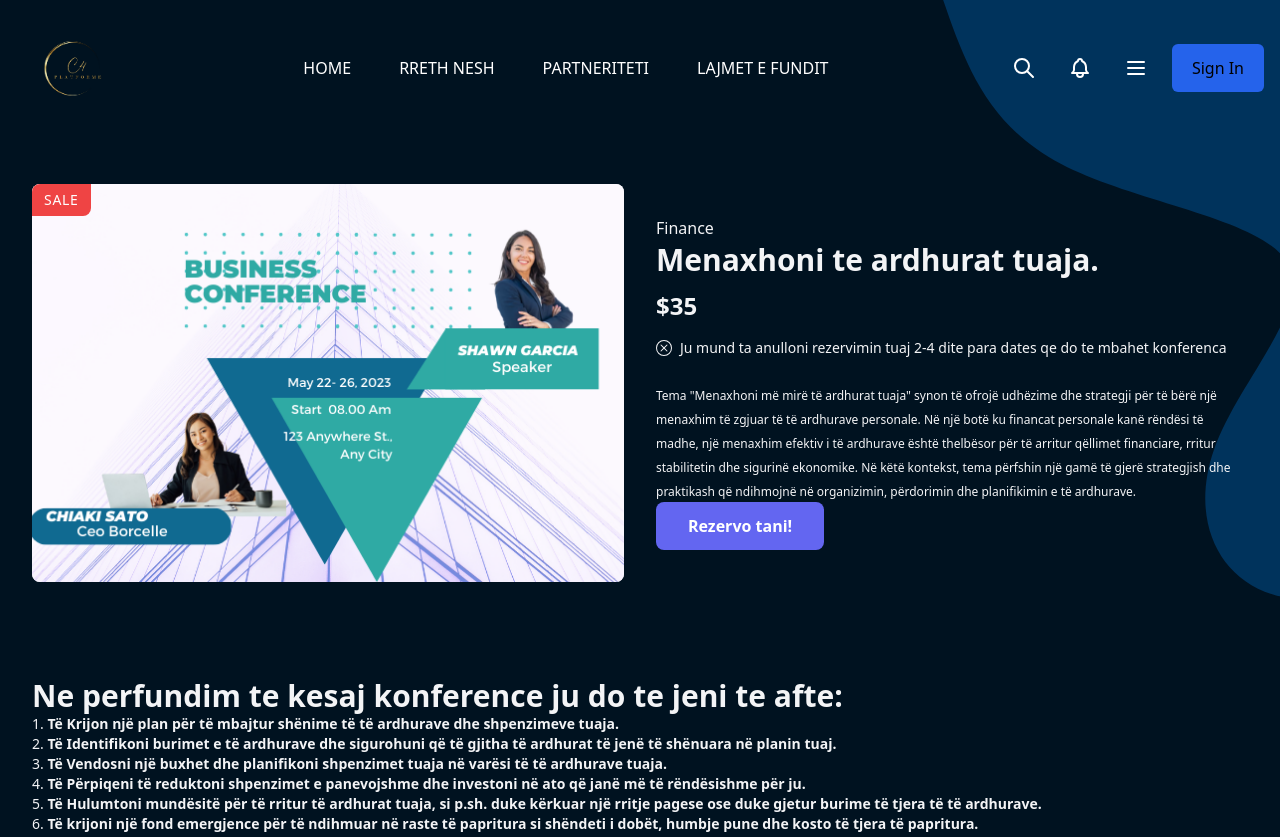
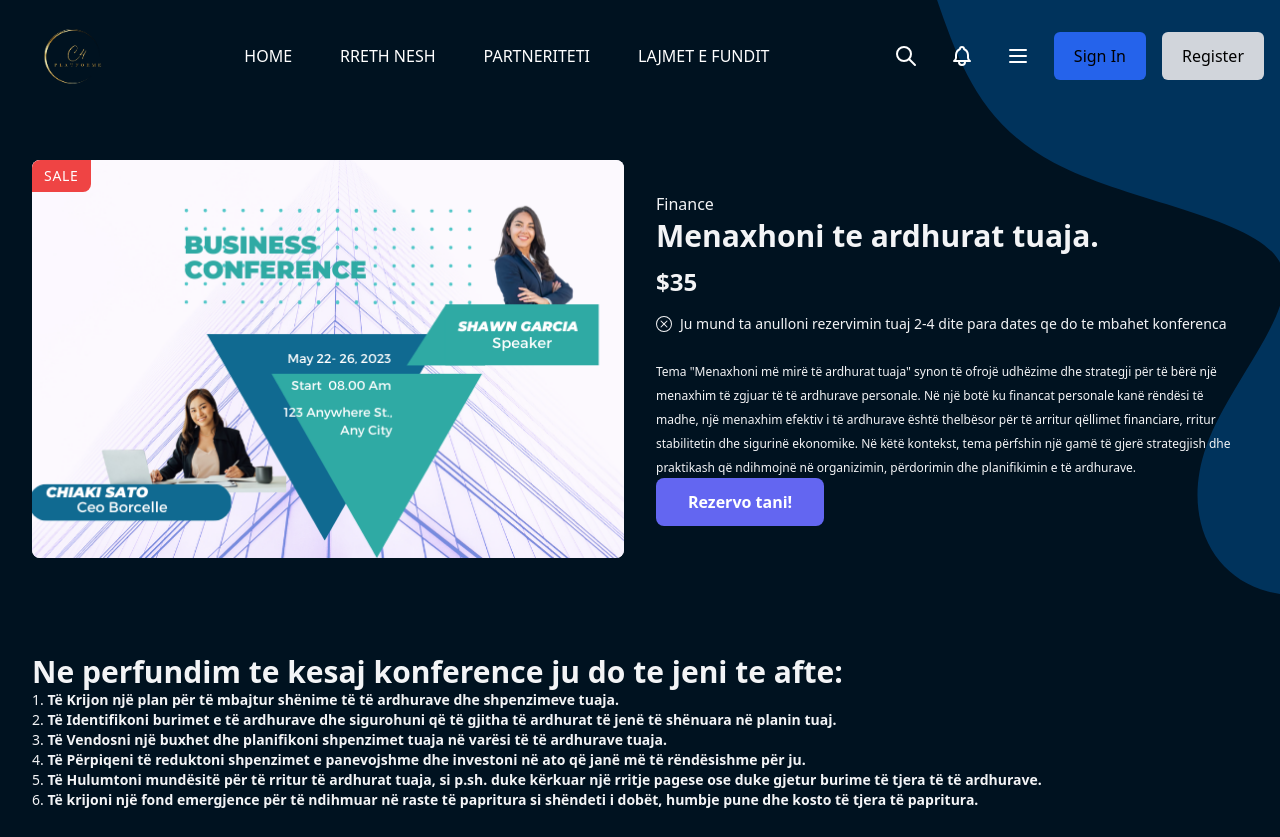
Before and after one commit to arsen26/Conference-Platform, a website: page konferenca2.html in a window 1280 px wide. Shown: the top 837 px of the page. Drawn offline with nearby package versions, Linux system fonts and the light colour scheme.

Commit message:
headache2

```diff
--- a/konferenca2.html
+++ b/konferenca2.html
@@ -19,7 +19,7 @@
 </head>
 <body>
 <!--TASKBARI-->
-<nav class="bg-blue-350 px-4 py-3">
+<nav class="bg-blue-350 px-4 ">
     <div class="flex justify-between items-center" >
       <a class="flex title-font font-medium items-center justify-end text-gray-900 mb-4 md:mb-0">
         <img src="logoja.png" alt="Logoja ime" class="w-28 h-28 text-white p-2 rounded-full">
@@ -70,7 +70,9 @@
             <a href="login.html" class="block bg-blue-600 text-grey-200 px-5 py-3 rounded-md hover:bg-blue-600/80 ">
                 Sign In
             </a>
-
+            <a href="register.html" class="block bg-gray-300 text-grey-100 px-5 py-3 rounded-md hover:bg-blue-500/80 ">
+              Register
+          </a>
 
         </div>
 
```
Also changed, not shown: konferenca1.html (+4 -2 lines), konferenca3.html (+4 -2 lines), konferenca4.html (+4 -2 lines), konferenca5.html (+4 -2 lines), konferenca6.html (+4 -2 lines), konferenca7.html (+4 -2 lines), listaEploteKonf.html (+1 -1 lines), prove.html (+1 -1 lines).
